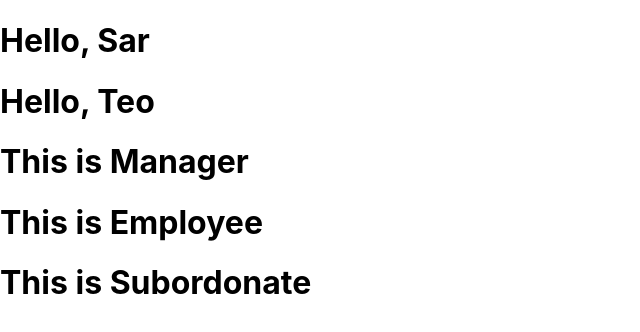
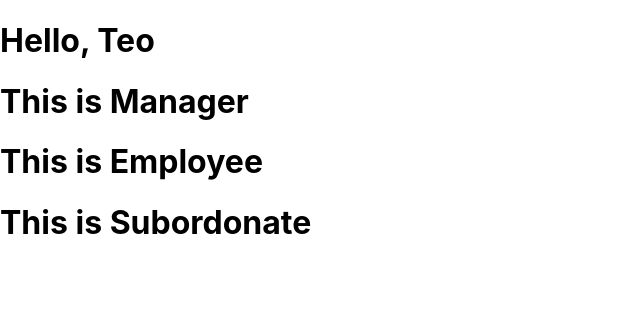
Before and after one commit to teocot/react-v1, a React (Create React App) app: page / in a window 1280 px wide. Shown: the top 332 px of the page, without its empty margins (0-640 px from the left). Built offline with nearby package versions, Linux system fonts and the light colour scheme.

Commit message:
test pipeline

```diff
--- a/src/App.js
+++ b/src/App.js
@@ -11,7 +11,6 @@ function App() {
   return (
     <div>
       <div>
-        <Welcome name="Sar" />
         <Welcome name="Teo" />
       </div>
       <div>
```
